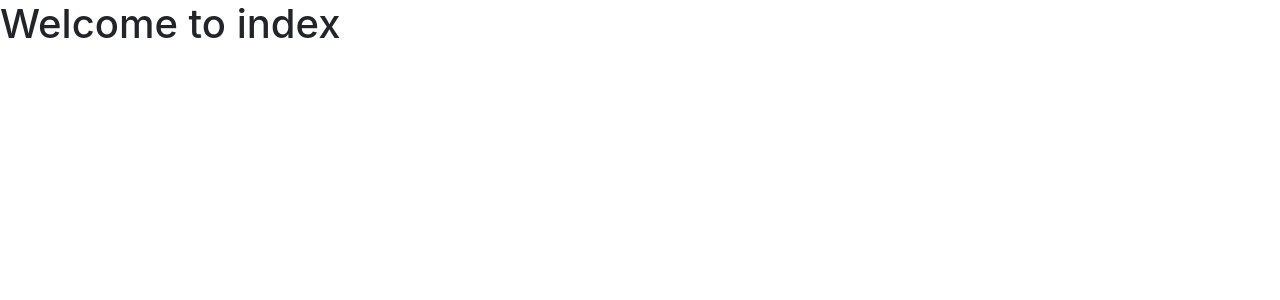
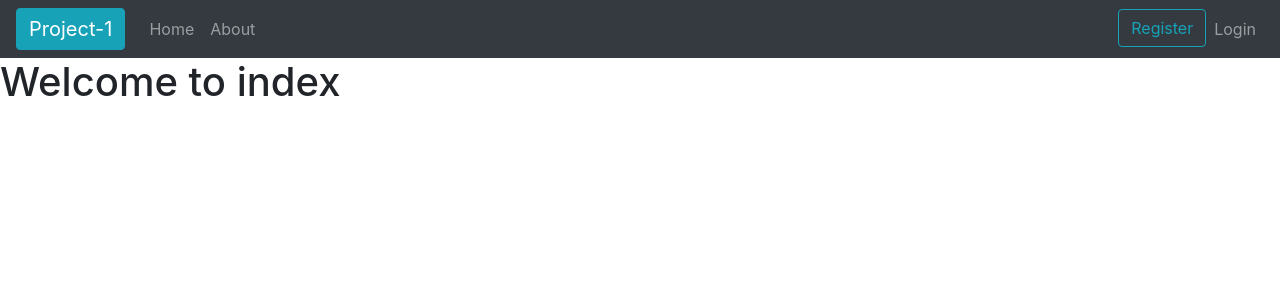
Before and after one commit to HerculeasRishabh/FlaskCS50_Porject_01, a Flask app: page / in a window 1280 px wide. Shown: the top 300 px of the page. Run offline with Flask 2, Linux system fonts and the light colour scheme; some libraries are stand-ins or nearby versions.

Commit message:
Corrected the before login layout file name

```diff
--- a/templates/index.html
+++ b/templates/index.html
@@ -1,6 +1,6 @@
-{% extends "layout.html" %}
+{% extends "layout_BeforeLogin.html" %}
 
-{% block title %} CS50 {% endblock %}
+{% block title %} Project-1 {% endblock %}
 
 {% block body %}
     <h1>Welcome to index</h1>
--- a/templates/layout.html
+++ /dev/null
@@ -1,24 +0,0 @@
-<!doctype html>
-<html lang="en">
-  <head>
-    <!-- Required meta tags -->
-    <meta charset="utf-8">
-    <meta name="viewport" content="width=device-width, initial-scale=1, shrink-to-fit=no">
-
-    <!-- Bootstrap CSS -->
-    <link rel="stylesheet" href="https://stackpath.bootstrapcdn.com/bootstrap/4.3.1/css/bootstrap.min.css" integrity="sha384-ggOyR0iXCbMQv3Xipma34MD+dH/1fQ784/j6cY/iJTQUOhcWr7x9JvoRxT2MZw1T" crossorigin="anonymous">
-
-    <title>{% block title %} {% endblock %}</title>
-  </head>
-  <body>
-    {% block body%}
-
-    {% endblock %}
-
-    <!-- Optional JavaScript -->
-    <!-- jQuery first, then Popper.js, then Bootstrap JS -->
-    <script src="https://code.jquery.com/jquery-3.3.1.slim.min.js" integrity="sha384-q8i/X+965DzO0rT7abK41JStQIAqVgRVzpbzo5smXKp4YfRvH+8abtTE1Pi6jizo" crossorigin="anonymous"></script>
-    <script src="https://cdnjs.cloudflare.com/ajax/libs/popper.js/1.14.7/umd/popper.min.js" integrity="sha384-UO2eT0CpHqdSJQ6hJty5KVphtPhzWj9WO1clHTMGa3JDZwrnQq4sF86dIHNDz0W1" crossorigin="anonymous"></script>
-    <script src="https://stackpath.bootstrapcdn.com/bootstrap/4.3.1/js/bootstrap.min.js" integrity="sha384-JjSmVgyd0p3pXB1rRibZUAYoIIy6OrQ6VrjIEaFf/nJGzIxFDsf4x0xIM+B07jRM" crossorigin="anonymous"></script>
-  </body>
-</html>
--- /dev/null
+++ b/templates/layout_beforeLogin.html
@@ -0,0 +1,61 @@
+<!doctype html>
+<html lang="en">
+
+<head>
+  <!-- Required meta tags -->
+  <meta charset="utf-8">
+  <meta name="viewport" content="width=device-width, initial-scale=1, shrink-to-fit=no">
+
+  <!-- Bootstrap CSS -->
+  <link rel="stylesheet" href="https://stackpath.bootstrapcdn.com/bootstrap/4.3.1/css/bootstrap.min.css"
+    integrity="sha384-ggOyR0iXCbMQv3Xipma34MD+dH/1fQ784/j6cY/iJTQUOhcWr7x9JvoRxT2MZw1T" crossorigin="anonymous">
+
+  <title>{% block title %} {% endblock %}</title>
+</head>
+
+<body>
+  <nav class="navbar navbar-expand-lg navbar-dark bg-dark">
+    <span class="navbar-brand btn btn-info">Project-1</span>
+    <button class="navbar-toggler" type="button" data-toggle="collapse" data-target="#navbarSupportedContent"
+      aria-controls="navbarSupportedContent" aria-expanded="false" aria-label="Toggle navigation">
+      <span class="navbar-toggler-icon"></span>
+    </button>
+
+    <div class="collapse navbar-collapse" id="navbarSupportedContent">
+      <ul class="navbar-nav mr-auto">
+        <li class="nav-item">
+          <a class="nav-link" href="#">Home</a>
+        </li>
+        <li class="nav-item">
+          <a class="nav-link" href="#">About</a>
+        </li>
+      </ul>
+      <ul class="navbar-nav">
+        <li class="nav-item">
+          <button type="button" class="btn btn-outline-info">Register</button>
+        </li>
+        <li class="nav-item">
+            <a class="nav-link" href="#">Login</a>
+          </li>
+      </ul>
+    </div>
+  </nav>
+
+  {% block body%}
+
+  {% endblock %}
+
+  <!-- Optional JavaScript -->
+  <!-- jQuery first, then Popper.js, then Bootstrap JS -->
+  <script src="https://code.jquery.com/jquery-3.3.1.slim.min.js"
+    integrity="sha384-q8i/X+965DzO0rT7abK41JStQIAqVgRVzpbzo5smXKp4YfRvH+8abtTE1Pi6jizo"
+    crossorigin="anonymous"></script>
+  <script src="https://cdnjs.cloudflare.com/ajax/libs/popper.js/1.14.7/umd/popper.min.js"
+    integrity="sha384-UO2eT0CpHqdSJQ6hJty5KVphtPhzWj9WO1clHTMGa3JDZwrnQq4sF86dIHNDz0W1"
+    crossorigin="anonymous"></script>
+  <script src="https://stackpath.bootstrapcdn.com/bootstrap/4.3.1/js/bootstrap.min.js"
+    integrity="sha384-JjSmVgyd0p3pXB1rRibZUAYoIIy6OrQ6VrjIEaFf/nJGzIxFDsf4x0xIM+B07jRM"
+    crossorigin="anonymous"></script>
+</body>
+
+</html>
```
